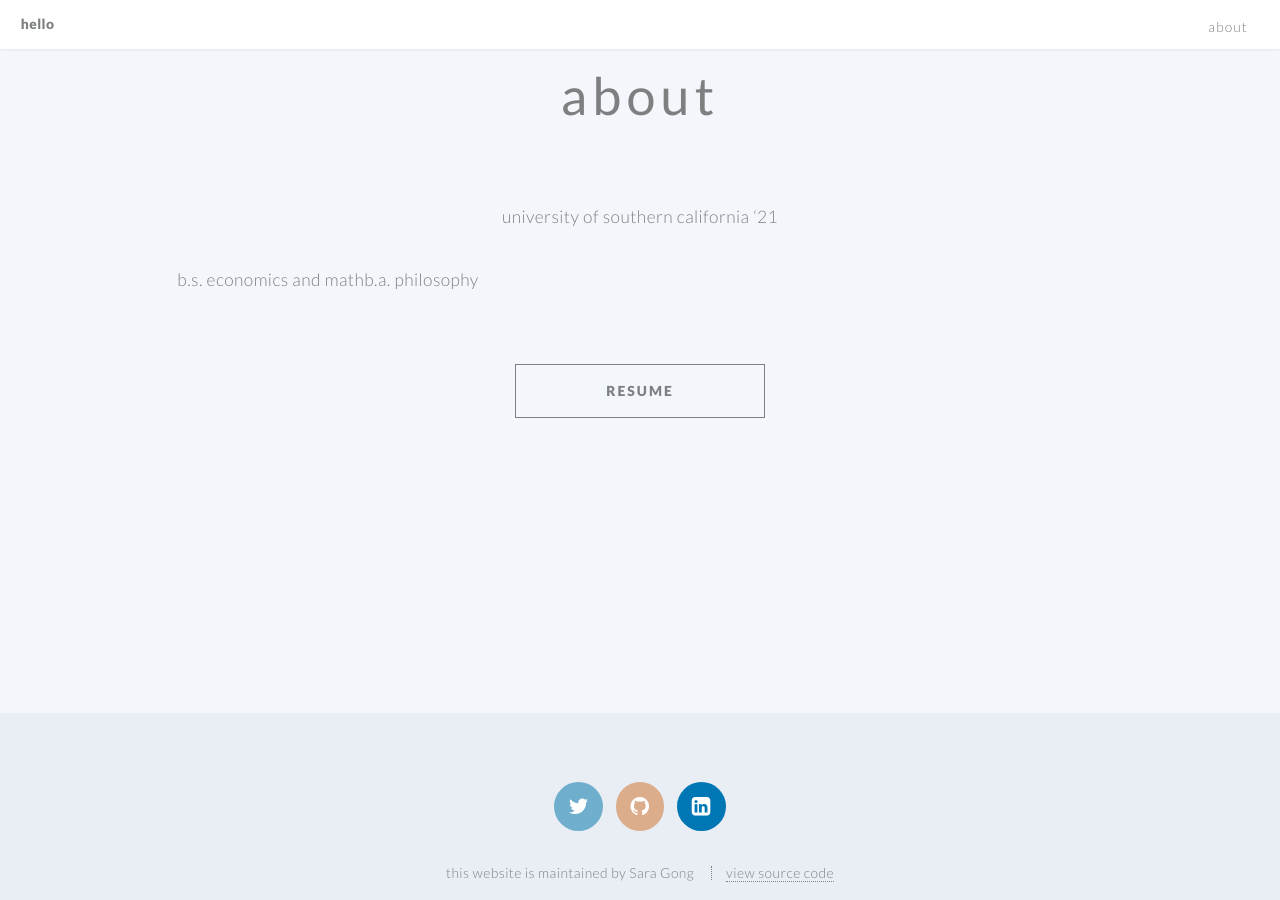
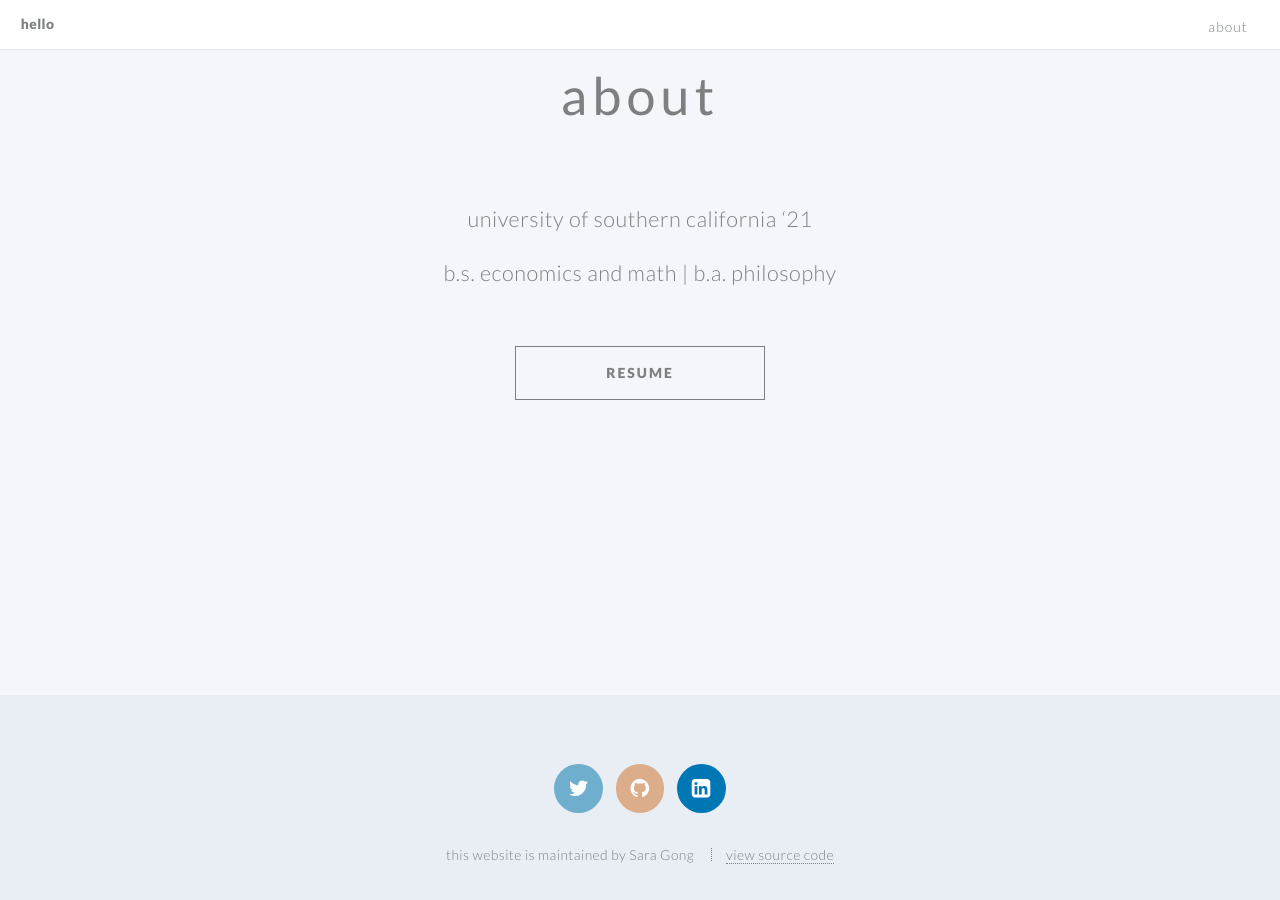
Before and after one commit to saragong/saragong.github.io, a Jekyll site: the page built from index.md, in a window 1280 px wide and 900 px high, scrolled down 666 px. Built offline with Jekyll 4.4.1, drawn with Linux system fonts in a browser that asks for light colours.

Commit message:
fix spacing

```diff
--- a/index.md
+++ b/index.md
@@ -25,6 +25,6 @@ image: /images/logo.jpeg
 
 ---
 
-university of southern california ‘21
+### university of southern california ‘21
 
-b.s. economics and math | b.a. philosophy
+### b.s. economics and math | b.a. philosophy
```
